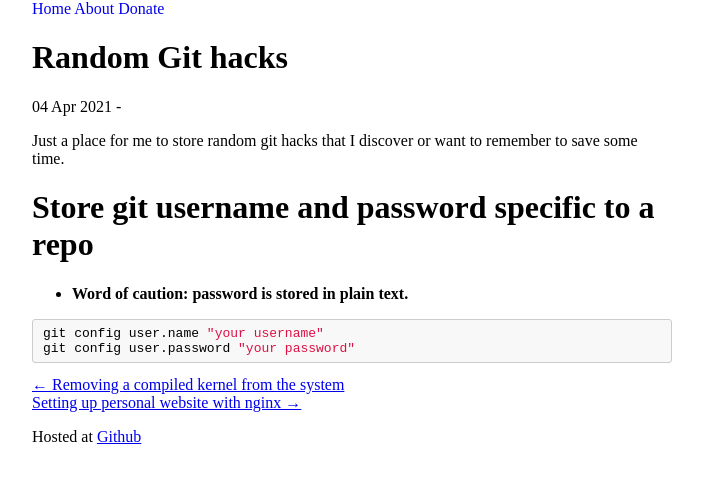
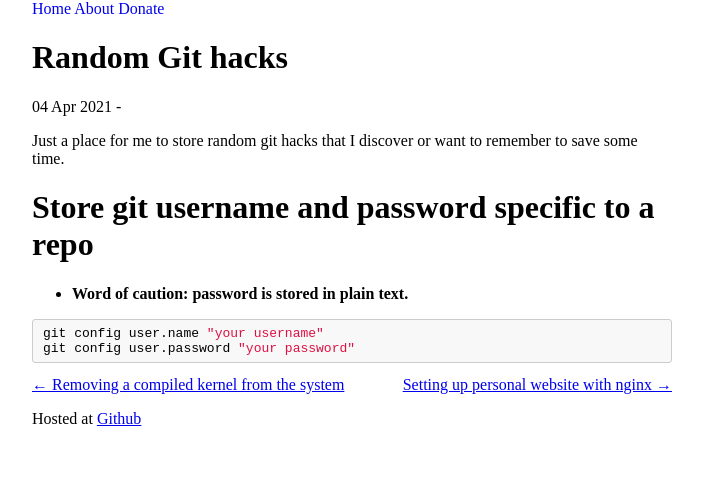
Before and after one commit to praton1729/praton_maze_blog, a Jekyll site: the page built from _posts/2021-4-4-Random_git_hacks.md, in a window 1280 px wide. Shown: the top 483 px of the page, without its empty margins (288-991 px from the left). Built offline with Jekyll 4.4.1, drawn with Linux system fonts in a browser that asks for light colours.

Commit message:
Links: Align prev and next links to left and right extremes
Signed-off-by: Prathu Baronia <prathu.baronia@praton.me>

```diff
--- a/_layouts/post.html
+++ b/_layouts/post.html
@@ -7,9 +7,8 @@ layout: default
 {{ content }}
 
 {% if page.previous %}
-	<a rel="prev" href="{{ page.previous.url }}">&larr; {{ page.previous.title }}</a>
+	<a rel="prev" href="{{ page.previous.url }}" style="float: left">&larr; {{ page.previous.title }}</a>
 {% endif %}
-<br>
 {% if page.next %}
-	<a rel="next" href="{{ page.next.url }}">{{ page.next.title }} &rarr;</a>
+	<a rel="next" href="{{ page.next.url }}" style="float: right">{{ page.next.title }} &rarr;</a>
 {% endif %}
```
